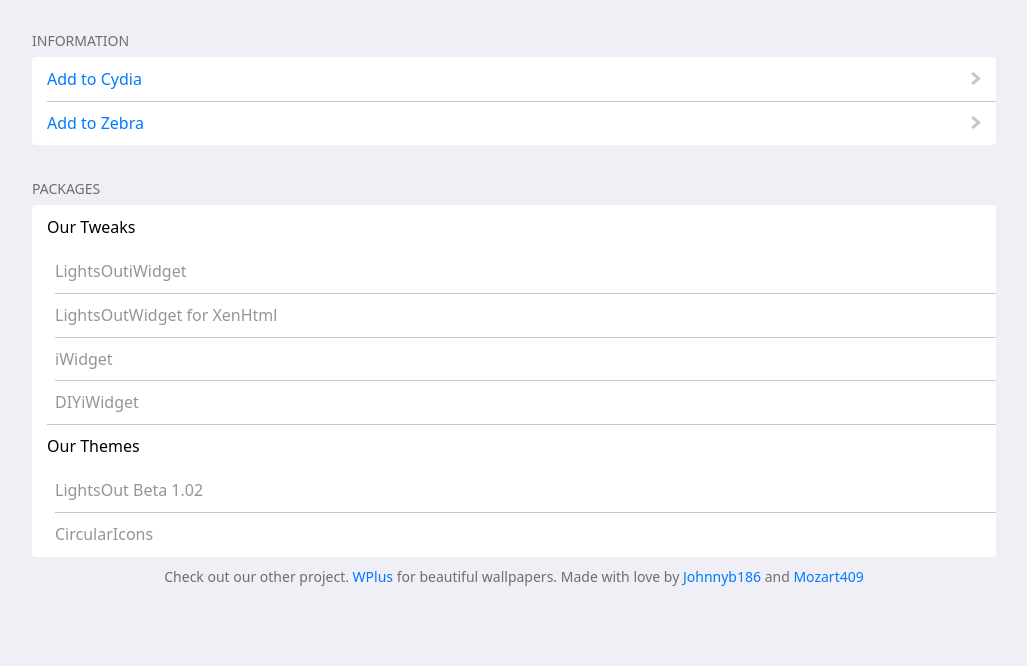
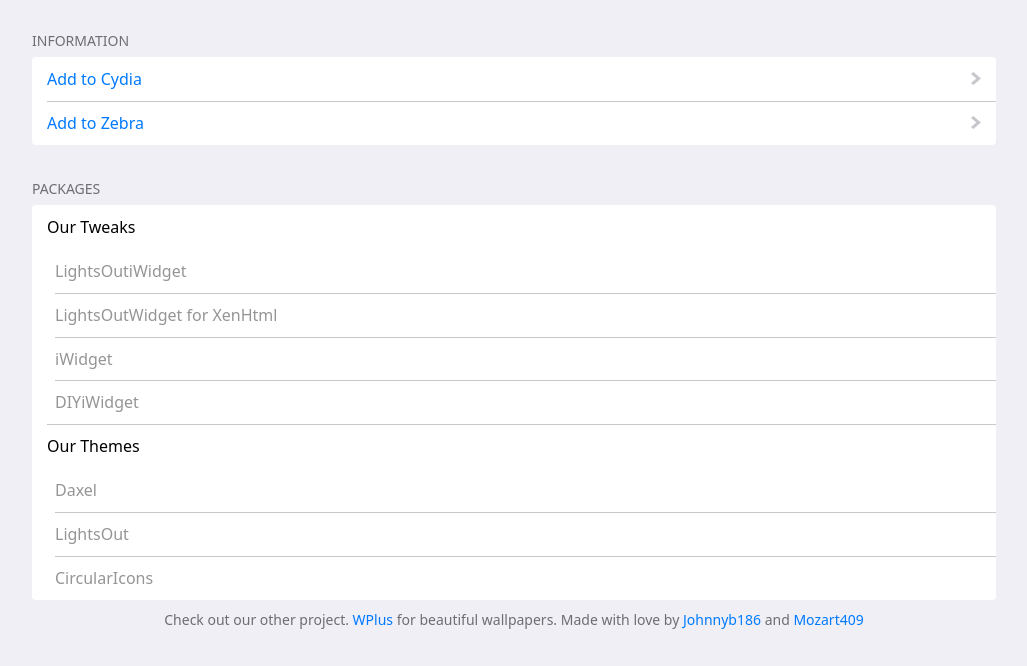
Before and after one commit to Mozart409/repo, a plain HTML site: page index.html in a window 1280 px wide. Shown: the part 185-851 px from the top of the page, without its empty margins (126-1153 px from the left). Before the commit the page ends 807 px from the top, so only its background shows below. Drawn offline with Linux system fonts and the light colour scheme.

Commit message:
updated tweaklist webview

```diff
--- a/index.html
+++ b/index.html
@@ -51,7 +51,10 @@
       </li>
       <div class="TweakList">
       <li>
-        <p>LightsOut Beta 1.02</p>
+        <p>Daxel</p>
+      </li>
+      <li>
+        <p>LightsOut</p>
       </li>
       <li>
         <p>CircularIcons</p>
```
